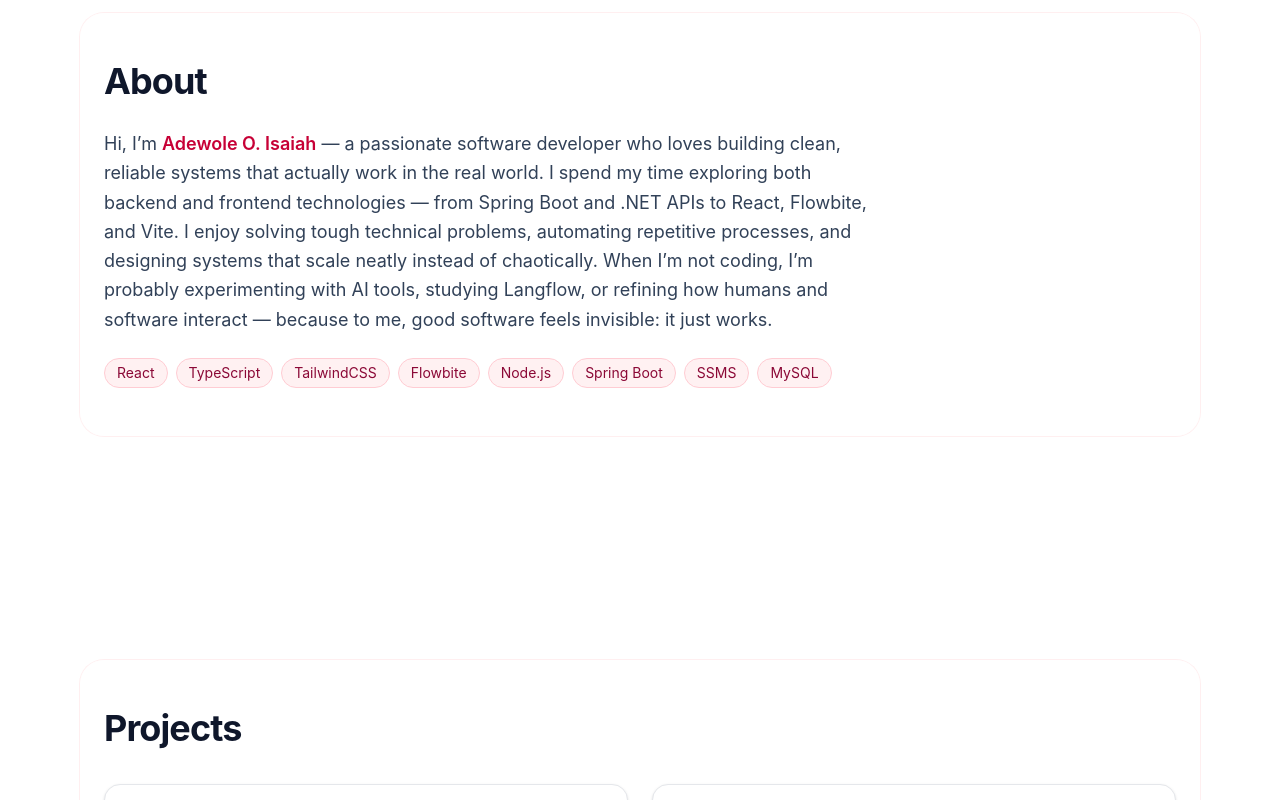
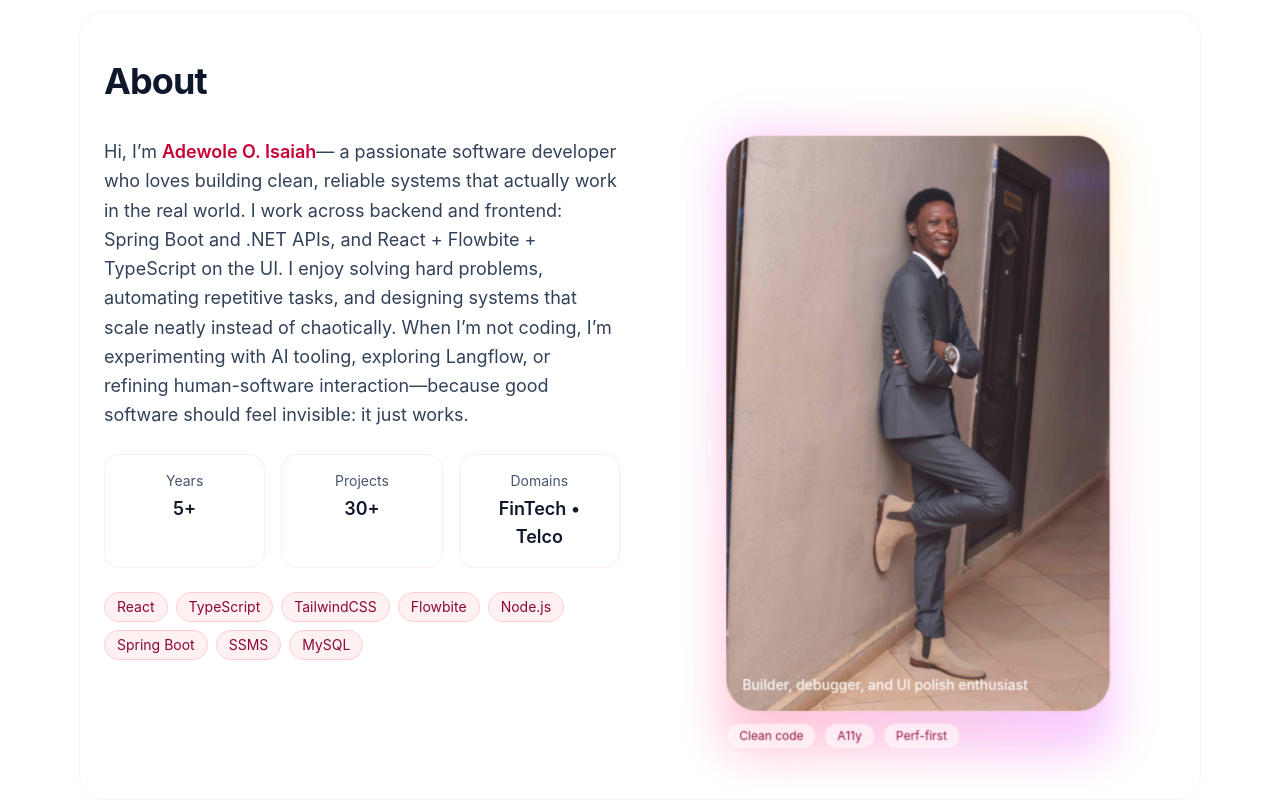
Before and after one commit to adewoleoluwajuwon/Isaiah, a React (Vite) app: page / in a window 1280 px wide. Shown: the part 1020-1820 px from the top of the page. Built offline with nearby package versions, Linux system fonts and the light colour scheme.

Commit message:
about, image

```diff
--- a/src/sections/About.tsx
+++ b/src/sections/About.tsx
@@ -1,6 +1,11 @@
 // src/sections/About.tsx
 import Section from "../components/Section";
-import { motion, type Variants, type Transition } from "framer-motion";
+import {
+  motion,
+  type Variants,
+  type Transition,
+  useReducedMotion,
+} from "framer-motion";
 
 export default function About() {
   const skills = [
@@ -27,17 +32,25 @@ export default function About() {
     show: { opacity: 1, scale: 1, y: 0, transition: springy },
   };
 
+  const prefersReducedMotion = useReducedMotion();
+
+  const float = prefersReducedMotion
+    ? {}
+    : {
+        y: [0, -6, 0],
+        transition: { duration: 8, repeat: Infinity, ease: "easeInOut" },
+      };
+
   return (
     <Section id="about" className="scroll-mt-24">
       <div
         className={[
           "mx-auto max-w-6xl rounded-3xl px-6 py-12 md:py-14",
-          // clean, theme-safe surface (subtle separation from page)
           "bg-white/60 ring-1 ring-rose-100/60",
           "dark:bg-slate-950/50 dark:ring-white/10",
         ].join(" ")}
       >
-        {/* Heading with brand underline */}
+        {/* Heading */}
         <motion.div
           initial="hidden"
           whileInView="show"
@@ -54,28 +67,58 @@ export default function About() {
           />
         </motion.div>
 
-        {/* Bio */}
+        {/* Content grid: text + image */}
+        <div className="mt-6 grid items-start gap-10 md:grid-cols-2">
+          {/* LEFT: Bio + skills */}
+          <div>
             <motion.p
               variants={fadeUp}
               initial="hidden"
               whileInView="show"
               viewport={{ once: true, amount: 0.3 }}
-          className="mt-4 max-w-3xl text-base md:text-lg leading-relaxed text-slate-700 dark:text-slate-300"
+              className="max-w-3xl text-base md:text-lg leading-relaxed text-slate-700 dark:text-slate-300"
             >
               Hi, I’m{" "}
               <span className="font-semibold text-rose-700 dark:text-rose-300">
                 Adewole O. Isaiah
-          </span>{" "}
-          — a passionate software developer who loves building clean, reliable
-          systems that actually work in the real world. I spend my time
-          exploring both backend and frontend technologies — from Spring Boot
-          and .NET APIs to React, Flowbite, and Vite. I enjoy solving tough
-          technical problems, automating repetitive processes, and designing
-          systems that scale neatly instead of chaotically. When I’m not coding,
-          I’m probably experimenting with AI tools, studying Langflow, or
-          refining how humans and software interact — because to me, good
-          software feels invisible: it just works.
+              </span>
+              — a passionate software developer who loves building clean,
+              reliable systems that actually work in the real world. I work
+              across backend and frontend: Spring Boot and .NET APIs, and React
+              + Flowbite + TypeScript on the UI. I enjoy solving hard problems,
+              automating repetitive tasks, and designing systems that scale
+              neatly instead of chaotically. When I’m not coding, I’m
+              experimenting with AI tooling, exploring Langflow, or refining
+              human-software interaction—because good software should feel
+              invisible: it just works.
             </motion.p>
+
+            {/* Quick stats */}
+            <motion.ul
+              initial="hidden"
+              whileInView="show"
+              viewport={{ once: true, amount: 0.2 }}
+              variants={fadeUp}
+              className="mt-6 grid grid-cols-3 gap-4"
+            >
+              {[
+                { k: "Years", v: "5+" },
+                { k: "Projects", v: "30+" },
+                { k: "Domains", v: "FinTech • Telco" },
+              ].map(({ k, v }) => (
+                <li
+                  key={k}
+                  className="rounded-2xl border border-rose-100/70 bg-white/70 p-4 text-center backdrop-blur-sm dark:border-white/10 dark:bg-white/5"
+                >
+                  <p className="text-sm text-slate-600 dark:text-slate-300">
+                    {k}
+                  </p>
+                  <p className="mt-1 text-lg font-semibold text-slate-900 dark:text-slate-50">
+                    {v}
+                  </p>
+                </li>
+              ))}
+            </motion.ul>
 
             {/* Skills */}
             <motion.ul
@@ -90,11 +133,8 @@ export default function About() {
                   <span
                     className={[
                       "inline-block text-sm px-3 py-1 rounded-full border",
-                  // light theme: soft rose badge; dark: subtle glass with rose tint
-                  "bg-rose-50 text-rose-900 border-rose-200",
-                  "hover:bg-rose-100",
+                      "bg-rose-50 text-rose-900 border-rose-200 hover:bg-rose-100",
                       "dark:bg-white/5 dark:text-rose-200 dark:border-rose-500/30 dark:hover:bg-white/10",
-                  // focus ring for keyboard users
                       "focus:outline-none focus-visible:ring-2 focus-visible:ring-rose-500 dark:focus-visible:ring-rose-400",
                     ].join(" ")}
                     tabIndex={0}
@@ -105,6 +145,50 @@ export default function About() {
               ))}
             </motion.ul>
           </div>
+
+          {/* RIGHT: Photo card */}
+          <motion.div
+            className="relative mx-auto w-full max-w-sm md:max-w-md"
+            initial={{ opacity: 0, scale: 0.98 }}
+            whileInView={{ opacity: 1, scale: 1, ...float }}
+            viewport={{ once: true, amount: 0.2 }}
+          >
+            {/* glow frame */}
+            <div
+              aria-hidden="true"
+              className="absolute -inset-1 rounded-[2rem] bg-gradient-to-tr from-rose-400/40 via-fuchsia-400/40 to-amber-300/40 blur-xl dark:from-rose-500/20 dark:via-fuchsia-500/20 dark:to-amber-400/20"
+            />
+            <div className="relative overflow-hidden rounded-[2rem] ring-1 ring-rose-200/60 dark:ring-white/10">
+              <img
+                src="/about.jpg"
+                alt="Adewole at work — focused and shipping"
+                className="block h-auto w-full object-cover"
+                loading="lazy"
+                decoding="async"
+                sizes="(max-width: 768px) 80vw, 420px"
+              />
+              {/* Label strip */}
+              <div className="absolute inset-x-0 bottom-0 bg-gradient-to-t from-black/60 to-transparent p-4">
+                <p className="text-sm font-medium text-white/95">
+                  Builder, debugger, and UI polish enthusiast
+                </p>
+              </div>
+            </div>
+
+            {/* small caption chips (optional) */}
+            <div className="mt-3 flex flex-wrap gap-2">
+              {["Clean code", "A11y", "Perf-first"].map((t) => (
+                <span
+                  key={t}
+                  className="rounded-full border border-rose-200/60 bg-white/70 px-3 py-1 text-xs text-rose-900 backdrop-blur-sm dark:border-white/10 dark:bg-white/5 dark:text-rose-100"
+                >
+                  {t}
+                </span>
+              ))}
+            </div>
+          </motion.div>
+        </div>
+      </div>
     </Section>
   );
 }
--- a/src/sections/Hero.tsx
+++ b/src/sections/Hero.tsx
@@ -121,7 +121,7 @@ export default function Hero() {
                   <span className="absolute inset-0 animate-ping rounded-full bg-emerald-500/60" />
                 )}
               </span>
-              Open to senior roles & freelance
+              Open to roles & freelance
             </motion.div>
 
             <motion.h1
```
Also changed, not shown: public/about.jpg (added). Lines whose indentation alone changed are shown as unchanged.
